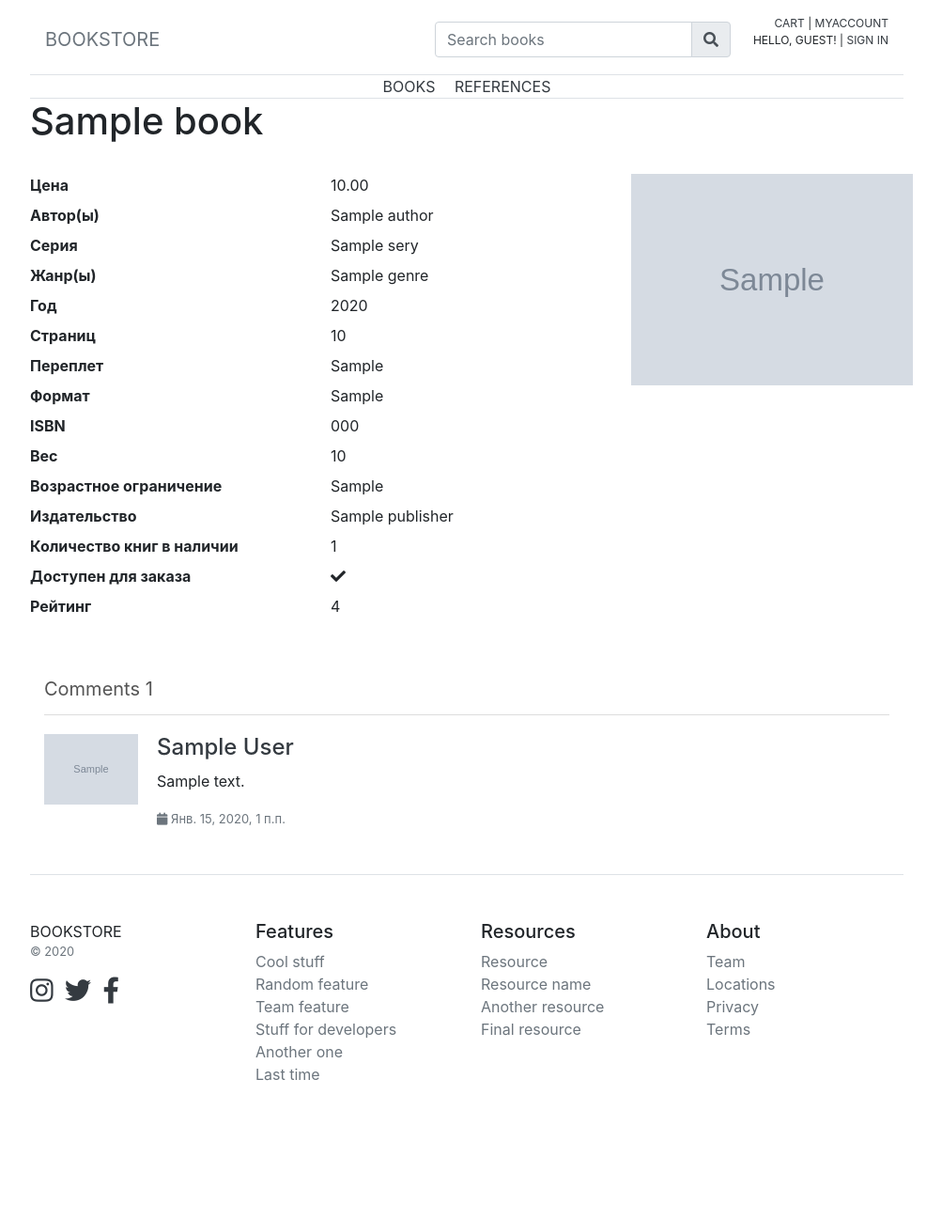
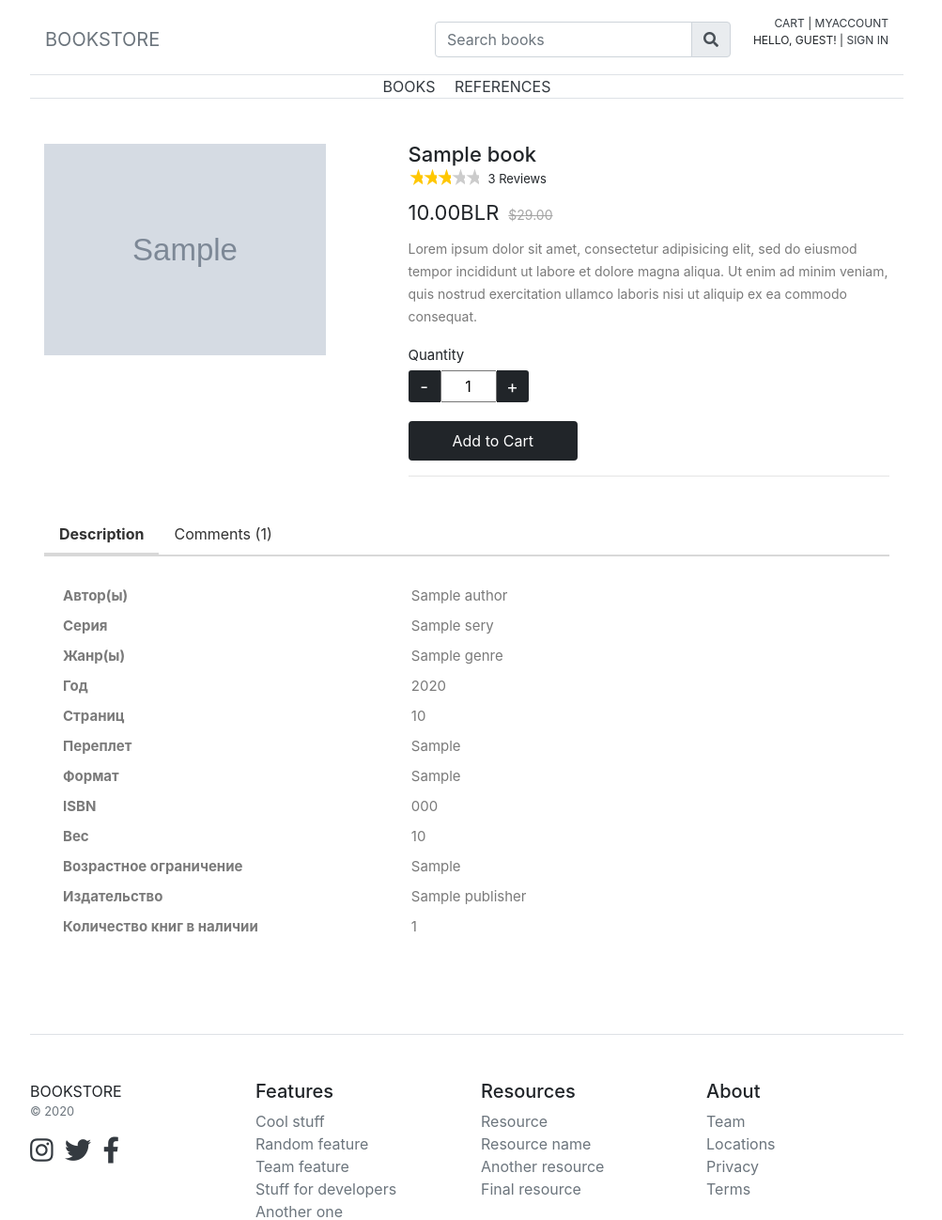
Before and after one commit to xistadi/BookStore, a Django app: page /books/1/ in a window 1280 px wide. Shown: the top 1298 px of the page at 94% size, without its empty margins (143-1146 px from the left). Before the commit the page ends 1150 px from the top, so only its background shows below. Run offline with Django 3.2, Linux system fonts and the light colour scheme; tables that the repository leaves empty hold one stand-in row (values such as "Sample post"); grey boxes marked "Sample" are stand-in pictures; some libraries are stand-ins or nearby versions.

Commit message:
book.html

```diff
--- a/src/order/views.py
+++ b/src/order/views.py
@@ -4,6 +4,7 @@ from django.http import HttpResponseRedirect
 from django.urls import reverse_lazy
 from django.shortcuts import redirect
 from django.contrib.auth.mixins import LoginRequiredMixin, PermissionRequiredMixin, UserPassesTestMixin
+from django.core.mail import mail_managers
 
 from cart import views as cart_views
 from cart import models as cart_models
@@ -33,6 +34,10 @@ class OrderUpdateView(LoginRequiredMixin, generic.edit.UpdateView):
         if form.is_valid():
             userdata = form.save(commit=False)
             userdata.save()
+            mail_managers(
+                'Subject here',
+                'Here is the message.',
+            )
             return HttpResponseRedirect(self.get_success_url())
         else:
             return self.render_to_response(
--- a/src/products/templates/products/book.html
+++ b/src/products/templates/products/book.html
@@ -3,55 +3,92 @@
 {% load static %}
 {% block css %}
 <link rel="stylesheet" href="{% static 'book_comment.css' %}">
+<link rel="stylesheet" href="{% static 'book.css' %}">
 {% endblock %}
 {% block content %}
-  <h1>{{ object.name }}</h1><br>
+<div class="container mt-5">
   <div class="row">
-    <div class="col-8">
-      <dl class="row">
-        <dt class="col-6">Цена</dt>
-        <dd class="col-6">{{ object.price }}</dd>
-        <dt class="col-6">Автор(ы)</dt>
-        <dd class="col-6">{% for author in object.author.all %}{{ author }} {% endfor %}</dd>
-        <dt class="col-6">Серия</dt>
-        <dd class="col-6">{{ object.series }}</dd>
-        <dt class="col-6">Жанр(ы)</dt>
-        <dd class="col-6">{% for genre in object.genre.all %}{{ genre }} {% endfor %}</dd>
-        <dt class="col-6">Год</dt>
-        <dd class="col-6">{{ object.year }}</dd>
-        <dt class="col-6">Страниц</dt>
-        <dd class="col-6">{{ object.page }}</dd>
-        <dt class="col-6">Переплет</dt>
-        <dd class="col-6">{{ object.binding }}</dd>
-        <dt class="col-6">Формат</dt>
-        <dd class="col-6">{{ object.book_format }}</dd>
-        <dt class="col-6">ISBN</dt>
-        <dd class="col-6">{{ object.isbn }}</dd>
-        <dt class="col-6">Вес</dt>
-        <dd class="col-6">{{ object.weight }}</dd>
-        <dt class="col-6">Возрастное ограничение</dt>
-        <dd class="col-6">{{ object.age_limit }}</dd>
-        <dt class="col-6">Издательство</dt>
-        <dd class="col-6">{{ object.publisher }}</dd>
-        <dt class="col-6">Количество книг в наличии</dt>
-        <dd class="col-6">{{ object.number_of_books }}</dd>
-        <dt class="col-6">Доступен для заказа</dt>
-        <dd class="col-6">{% if book.active == True %} <i class="fas fa-check"></i> {% else %} <i class="fas fa-times"></i> {% endif %}</dd>
-        <dt class="col-6">Рейтинг</dt>
-        <dd class="col-6">{{ object.rating }}</dd>
-      </dl>
+    <div class="col-md-5">
+      <img {% if object.photo %} src="{{ object.photo.url }}" {% else %} src="https://via.placeholder.com/2000x3000" {% endif %} width="300" alt="Изображение">
     </div>
-    <div class="col-4 text-center"><img {% if object.photo %} src="{{ object.photo.url }}" {% else %} src="https://via.placeholder.com/2000x3000" {% endif %} width="300" alt="Изображение"></div>
+    <div class="col-md-7">
+      <div class="product-dtl">
+				<div class="product-info">
+          <div class="product-name">{{ object.name }}</div>
+          <div class="reviews-counter">
+            <div class="rate">
+              <input type="radio" id="star5" name="rate" value="5" checked />
+              <label for="star5" title="text">5 stars</label>
+              <input type="radio" id="star4" name="rate" value="4" checked />
+              <label for="star4" title="text">4 stars</label>
+              <input type="radio" id="star3" name="rate" value="3" checked />
+              <label for="star3" title="text">3 stars</label>
+              <input type="radio" id="star2" name="rate" value="2" />
+              <label for="star2" title="text">2 stars</label>
+              <input type="radio" id="star1" name="rate" value="1" />
+              <label for="star1" title="text">1 star</label>
+            </div>
+            <span>3 Reviews</span>
+          </div>
+          <div class="product-price-discount"><span>{{ object.price }}BLR</span><span class="line-through">$29.00</span></div>
+        </div>
+        <p>Lorem ipsum dolor sit amet, consectetur adipisicing elit, sed do eiusmod tempor incididunt ut labore et dolore magna aliqua. Ut enim ad minim veniam, quis nostrud exercitation ullamco laboris nisi ut aliquip ex ea commodo consequat.</p>
+        <div class="product-count">
+          <label for="quantity">Quantity</label>
+          <form action="#" class="display-flex">
+            <div class="qtyminus">-</div>
+            <input type="text" name="quantity" value="1" class="qty" id="quantity">
+            <div class="qtyplus">+</div>
+          </form>
+          <a href="#" class="round-black-btn">Add to Cart</a><br>
+          <hr>
+          {% if user.is_staff %}
+            <a href="/books/update/{{ object.pk }}" class="btn btn-secondary">Update</a>
+            <a href="/books/delete/{{ object.pk }}" class="btn btn-dark">Delete</a>
+          {% endif %}
+        </div>
+      </div>
+    </div>
   </div>
-
-  {% if user.is_staff %}
-  <a href="/books/update/{{ object.pk }}" class="btn btn-outline-warning">Обновить</a>
-  <a href="/books/delete/{{ object.pk }}" class="btn btn-outline-danger">Удалить</a>
-  {% endif %}
-<section class="content-item" id="comments">
-  <div class="container">
-    <div class="row">
-      <div class="col">
+  <div class="product-info-tabs">
+    <ul class="nav nav-tabs" id="myTab" role="tablist">
+      <li class="nav-item">
+        <a class="nav-link active" id="description-tab" data-toggle="tab" href="#description" role="tab" aria-controls="description" aria-selected="true">Description</a>
+      </li>
+      <li class="nav-item">
+        <a class="nav-link" id="comments-tab" data-toggle="tab" href="#comments" role="tab" aria-controls="comments" aria-selected="false">Comments ({{ object.comments.all.count }})</a>
+      </li>
+		</ul>
+		<div class="tab-content" id="myTabContent">
+      <div class="tab-pane fade show active" id="description" role="tabpanel" aria-labelledby="description-tab">
+        <dl class="row">
+          <dt class="col-5">Автор(ы)</dt>
+          <dd class="col-7">{% for author in object.author.all %}{{ author }} {% endfor %}</dd>
+          <dt class="col-5">Серия</dt>
+          <dd class="col-7">{{ object.series }}</dd>
+          <dt class="col-5">Жанр(ы)</dt>
+          <dd class="col-7">{% for genre in object.genre.all %}{{ genre }} {% endfor %}</dd>
+          <dt class="col-5">Год</dt>
+          <dd class="col-7">{{ object.year }}</dd>
+          <dt class="col-5">Страниц</dt>
+          <dd class="col-7">{{ object.page }}</dd>
+          <dt class="col-5">Переплет</dt>
+          <dd class="col-7">{{ object.binding }}</dd>
+          <dt class="col-5">Формат</dt>
+          <dd class="col-7">{{ object.book_format }}</dd>
+          <dt class="col-5">ISBN</dt>
+          <dd class="col-7">{{ object.isbn }}</dd>
+          <dt class="col-5">Вес</dt>
+          <dd class="col-7">{{ object.weight }}</dd>
+          <dt class="col-5">Возрастное ограничение</dt>
+          <dd class="col-7">{{ object.age_limit }}</dd>
+          <dt class="col-5">Издательство</dt>
+          <dd class="col-7">{{ object.publisher }}</dd>
+          <dt class="col-5">Количество книг в наличии</dt>
+          <dd class="col-7">{{ object.number_of_books }}</dd>
+        </dl>
+      </div>
+      <div class="tab-pane fade" id="comments" role="tabpanel" aria-labelledby="description-tab">
         {% if user.is_authenticated %}
           <form action="{% url 'comment:create_comment' object.pk %}" method="post">
             {% csrf_token %}
@@ -62,21 +99,19 @@
                     <a href="{% url 'myaccount' %}"><img class="img-responsive" style="width: 80px" {% if user.profile.image %} src="{{ user.profile.image.url }}" {% else %} src="https://via.placeholder.com/300x300" {% endif %} alt=""></a>
                   </div>
                   <div class="col-10" style="margin-left: -30px;">
-                    <textarea style="resize: none; width: 775px;" name="comment" class="form-control" id="message" placeholder="Your message" required=""></textarea>
+                    <textarea style="resize: none; width: 745px;" name="comment" class="form-control" id="message" placeholder="Your message" required=""></textarea>
                   </div>
                 </div>
               </fieldset>
             <button type="submit" class="btn btn-dark pull-right">Submit</button>
+            <br>
           </form>
         {% endif %}
-        <h3>Comments {{ object.comments.all.count }} </h3>
-
-        <!-- COMMENT - START -->
         {% for comment in object.comments.all|dictsortreversed:"pk" %}
           <div class="media">
             <a class="pull-left" {% if comment.profile == user.profile %}href="{% url 'myaccount' %}" {% else %}href="{% url 'profile_by_pk' comment.profile.pk %}" {% endif %}><img class="media-object" {% if comment.profile.image %} src="{{ comment.profile.image.url }}" {% else %} src="https://via.placeholder.com/300x300" {% endif %} alt=""></a>
             <div class="media-body">
-              <h4 class="media-heading"><a {% if comment.profile == user.profile %}href="{% url 'myaccount' %}" {% else %}href="{% url 'profile_by_pk' comment.profile.pk %}" {% endif %}" class="text-dark">{{ comment.profile.user.first_name }} {{ comment.profile.user.last_name }}</a></h4>
+              <h4 class="media-heading"><a {% if comment.profile == user.profile %}href="{% url 'myaccount' %}" {% else %}href="{% url 'profile_by_pk' comment.profile.pk %}" {% endif %} class="text-dark">{{ comment.profile.user.first_name }} {{ comment.profile.user.last_name }}</a></h4>
               <p>{{ comment.comment }}</p>
               <div class="row">
                 <div class="col">
@@ -96,9 +131,8 @@
             </div>
           </div>
         {% endfor %}
-        <!-- COMMENT - END -->
       </div>
     </div>
   </div>
-</section>
+</div>
 {% endblock %}
--- a/src/proj/settings.py
+++ b/src/proj/settings.py
@@ -151,3 +151,4 @@ EMAIL_USE_TLS = True
 EMAIL_HOST = 'smtp.gmail.com'
 EMAIL_PORT = 587
 EMAIL_USE_SSL = False
+MANAGERS = (('xistadi', 'xistadi@gmail.com'),)
--- /dev/null
+++ b/src/static/book.css
@@ -0,0 +1,263 @@
+.pd-wrap {
+	padding: 40px 0;
+	font-family: 'Poppins', sans-serif;
+}
+.heading-section {
+	text-align: center;
+	margin-bottom: 20px;
+}
+.sub-heading {
+	font-family: 'Poppins', sans-serif;
+    font-size: 12px;
+    display: block;
+    font-weight: 600;
+    color: #2e9ca1;
+    text-transform: uppercase;
+    letter-spacing: 2px;
+}
+.heading-section h2 {
+	font-size: 32px;
+    font-weight: 500;
+    padding-top: 10px;
+    padding-bottom: 15px;
+	font-family: 'Poppins', sans-serif;
+}
+.user-img {
+    width: 80px;
+    height: 80px;
+    border-radius: 50%;
+    position: relative;
+	min-width: 80px;
+	background-size: 100%;
+}
+.carousel-testimonial .item {
+	padding: 30px 10px;
+}
+.quote {
+	position: absolute;
+    top: -23px;
+    color: #2e9da1;
+    font-size: 27px;
+}
+.name {
+	margin-bottom: 0;
+    line-height: 14px;
+    font-size: 17px;
+    font-weight: 500;
+}
+.position {
+	color: #adadad;
+	font-size: 14px;
+}
+.owl-nav button {
+	position: absolute;
+	top: 50%;
+	transform: translate(0, -50%);
+	outline: none;
+	height: 25px;
+}
+.owl-nav button svg {
+	width: 25px;
+	height: 25px;
+}
+.owl-nav button.owl-prev {
+	left: 25px;
+}
+.owl-nav button.owl-next {
+	right: 25px;
+}
+.owl-nav button span {
+	font-size: 45px;
+}
+.product-thumb .item img {
+	height: 100px;
+}
+.product-name {
+	font-size: 22px;
+	font-weight: 500;
+	line-height: 22px;
+	margin-bottom: 4px;
+}
+.product-price-discount {
+	font-size: 22px;
+    font-weight: 400;
+    padding: 10px 0;
+    clear: both;
+}
+.product-price-discount span.line-through {
+	text-decoration: line-through;
+    margin-left: 10px;
+    font-size: 14px;
+    vertical-align: middle;
+    color: #a5a5a5;
+}
+.display-flex {
+	display: flex;
+}
+.align-center {
+	align-items: center;
+}
+.product-info {
+	width: 100%;
+}
+.reviews-counter {
+    font-size: 13px;
+}
+.reviews-counter span {
+	vertical-align: -2px;
+}
+.rate {
+    float: left;
+    padding: 0 10px 0 0;
+}
+.rate:not(:checked) > input {
+    position:absolute;
+    top:-9999px;
+}
+.rate:not(:checked) > label {
+    float: right;
+    width: 15px;
+    overflow: hidden;
+    white-space: nowrap;
+    cursor: pointer;
+    font-size: 21px;
+    color:#ccc;
+	margin-bottom: 0;
+	line-height: 21px;
+}
+.rate:not(:checked) > label:before {
+    content: '\2605';
+}
+.rate > input:checked ~ label {
+    color: #ffc700;
+}
+.rate:not(:checked) > label:hover,
+.rate:not(:checked) > label:hover ~ label {
+    color: #deb217;
+}
+.rate > input:checked + label:hover,
+.rate > input:checked + label:hover ~ label,
+.rate > input:checked ~ label:hover,
+.rate > input:checked ~ label:hover ~ label,
+.rate > label:hover ~ input:checked ~ label {
+    color: #c59b08;
+}
+.product-dtl p {
+	font-size: 14px;
+	line-height: 24px;
+	color: #7a7a7a;
+}
+.product-dtl .form-control {
+	font-size: 15px;
+}
+.product-dtl label {
+	line-height: 16px;
+	font-size: 15px;
+}
+.form-control:focus {
+	outline: none;
+	box-shadow: none;
+}
+.product-count {
+	margin-top: 15px;
+}
+.product-count .qtyminus,
+.product-count .qtyplus {
+	width: 34px;
+    height: 34px;
+    background: #212529;
+    text-align: center;
+    font-size: 19px;
+    line-height: 36px;
+    color: #fff;
+    cursor: pointer;
+}
+.product-count .qtyminus {
+	border-radius: 3px 0 0 3px;
+}
+.product-count .qtyplus {
+	border-radius: 0 3px 3px 0;
+}
+.product-count .qty {
+	width: 60px;
+	text-align: center;
+}
+.round-black-btn {
+	border-radius: 4px;
+    background: #212529;
+    color: #fff;
+    padding: 7px 45px;
+    display: inline-block;
+    margin-top: 20px;
+    border: solid 2px #212529;
+    transition: all 0.5s ease-in-out 0s;
+}
+.round-black-btn:hover,
+.round-black-btn:focus {
+	background: transparent;
+	color: #212529;
+	text-decoration: none;
+}
+
+.product-info-tabs {
+	margin-top: 25px;
+}
+.product-info-tabs .nav-tabs {
+	border-bottom: 2px solid #d8d8d8;
+}
+.product-info-tabs .nav-tabs .nav-item {
+	margin-bottom: 0;
+}
+.product-info-tabs .nav-tabs .nav-link {
+	border: none;
+	border-bottom: 2px solid transparent;
+	color: #323232;
+}
+.product-info-tabs .nav-tabs .nav-item .nav-link:hover {
+	border: none;
+}
+.product-info-tabs .nav-tabs .nav-item.show .nav-link,
+.product-info-tabs .nav-tabs .nav-link.active,
+.product-info-tabs .nav-tabs .nav-link.active:hover {
+	border: none;
+	border-bottom: 2px solid #d8d8d8;
+	font-weight: bold;
+}
+.product-info-tabs .tab-content .tab-pane {
+	padding: 30px 20px;
+	font-size: 15px;
+	line-height: 24px;
+	color: #7a7a7a;
+}
+.review-form .form-group {
+	clear: both;
+}
+.mb-20 {
+	margin-bottom: 20px;
+}
+
+.review-form .rate {
+	float: none;
+	display: inline-block;
+}
+.review-heading {
+	font-size: 24px;
+    font-weight: 600;
+    line-height: 24px;
+    margin-bottom: 6px;
+    text-transform: uppercase;
+    color: #000;
+}
+.review-form .form-control {
+	font-size: 14px;
+}
+.review-form input.form-control {
+	height: 40px;
+}
+.review-form textarea.form-control {
+	resize: none;
+}
+.review-form .round-black-btn {
+	text-transform: uppercase;
+	cursor: pointer;
+}
```
Also changed, not shown: src/order/models.py (+0 -14 lines).
